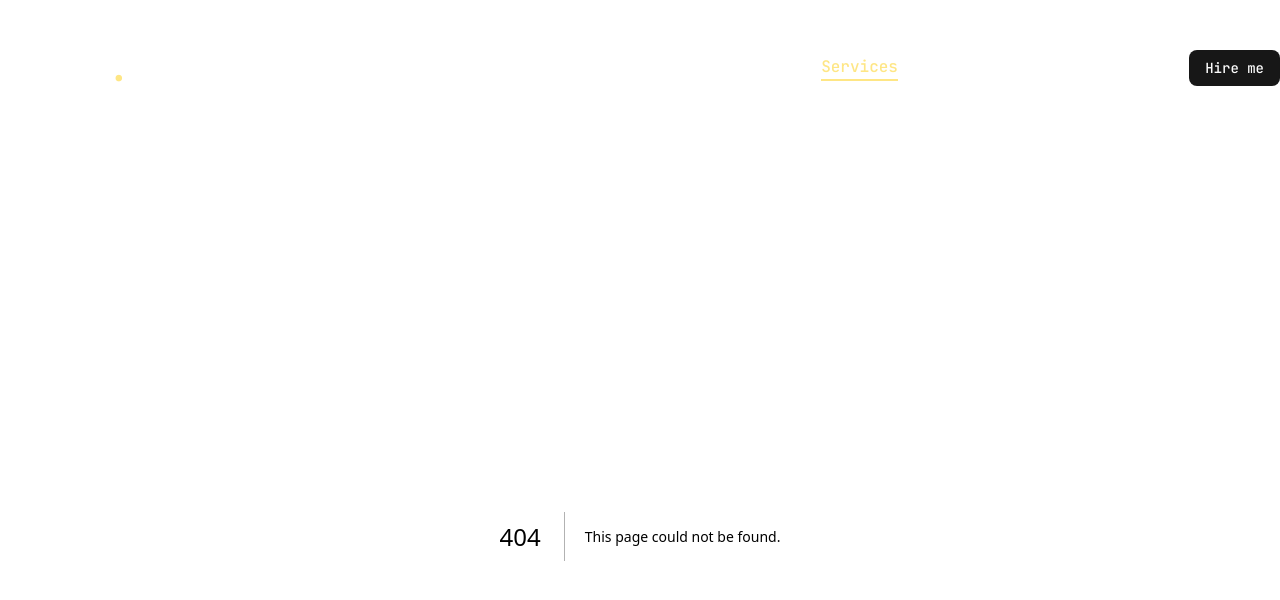
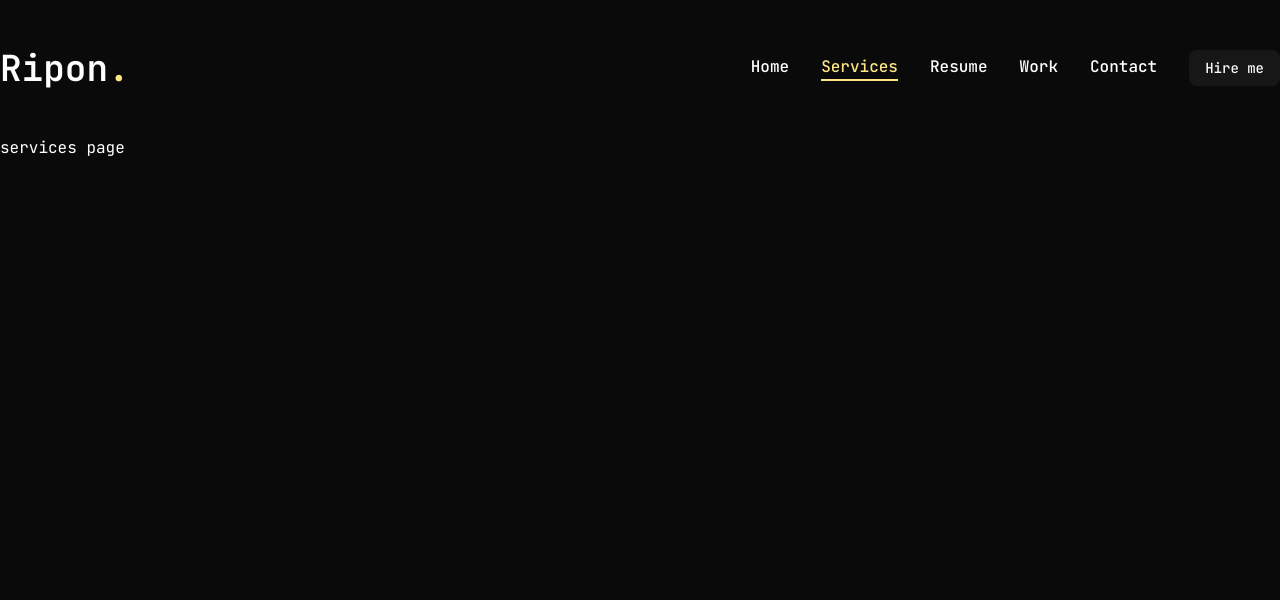
Before and after one commit to riponmondalbd/portfolio2.0, a Next.js app: page /services in a window 1280 px wide. Before the commit this address had no page. Shown: the top 600 px of the page. Built offline with nearby package versions, Linux system fonts and the light colour scheme.

Commit message:
make services page

```diff
--- /dev/null
+++ b/src/app/services/page.tsx
@@ -0,0 +1,3 @@
+export default function ServicesPage() {
+  return <div>services page</div>;
+}
--- a/src/components/Header/Nav/Nav.tsx
+++ b/src/components/Header/Nav/Nav.tsx
@@ -5,7 +5,6 @@ import { NavData } from "./NavData/NavData";
 
 export default function Nav() {
   const pathname = usePathname();
-  console.log(pathname);
   return (
     <nav className="flex gap-8">
       {NavData.map((singleNav, index) => (
```
